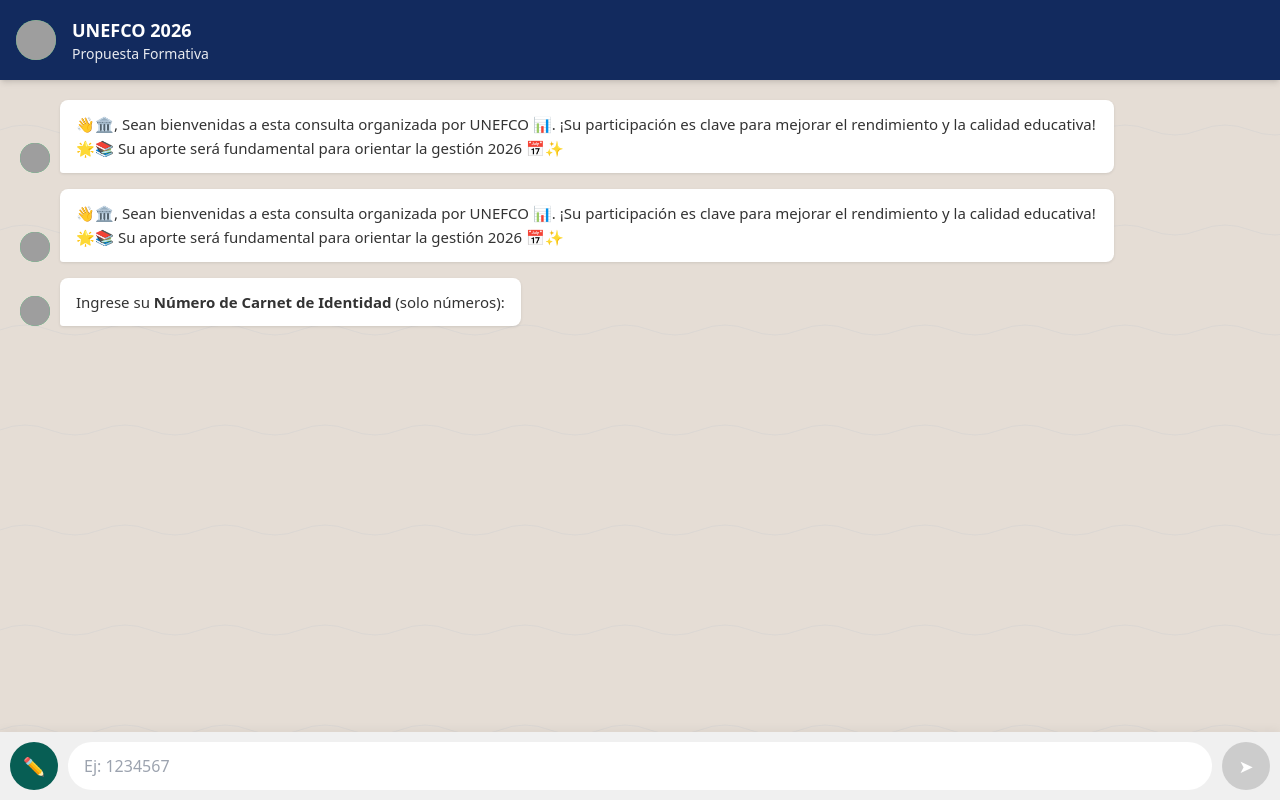
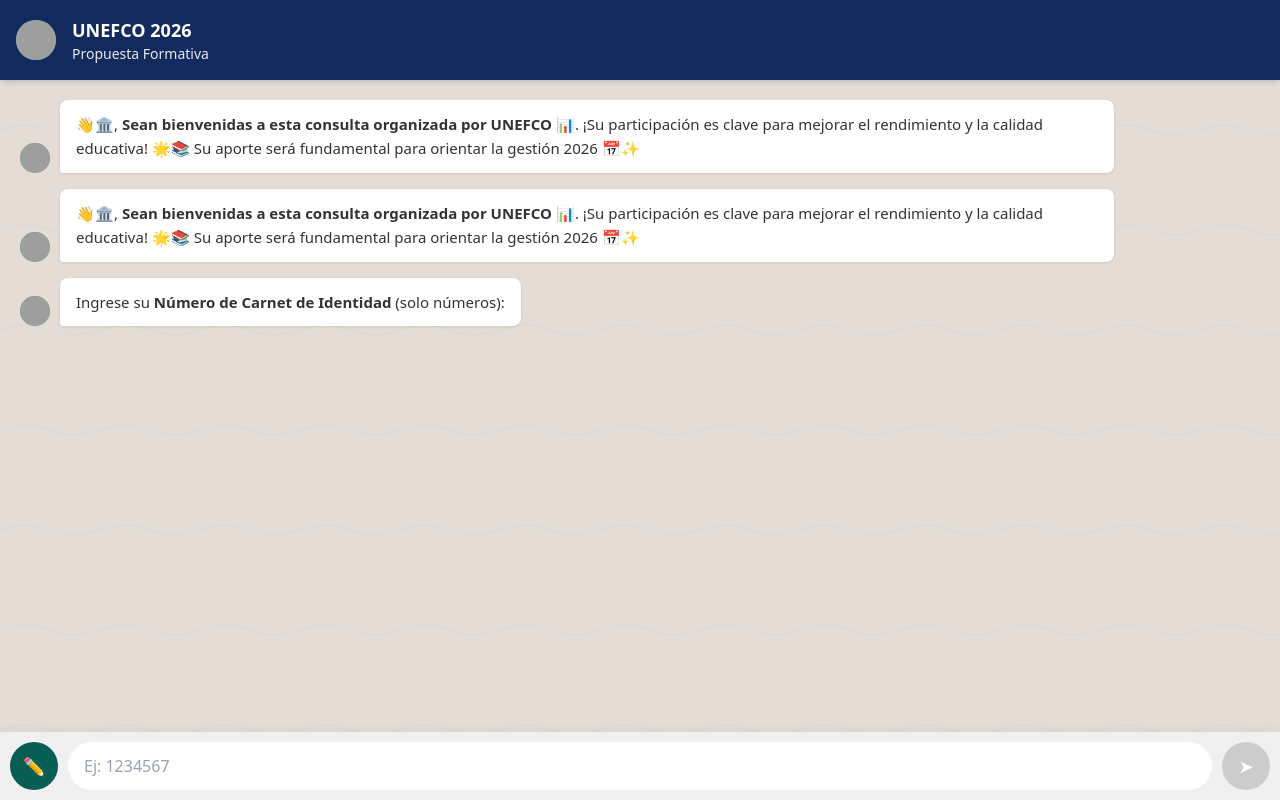
Before and after one commit to GilmarCh1010/ENCUESTAS2026, a React (Vite) app: page / in a window 1280 px wide. Built offline with nearby package versions, Linux system fonts and the light colour scheme; grey boxes are pictures that could not be loaded.

Commit message:
Update constants.ts

```diff
--- a/constants.ts
+++ b/constants.ts
@@ -4,14 +4,14 @@ export const FLOW: Step[] = [
     // --- BIENVENIDA ---
     {
         type: 'bot',
-        message: '👋🏛️, Sean bienvenidas a esta consulta organizada por UNEFCO 📊. ¡Su participación es clave para mejorar el rendimiento y la calidad educativa! 🌟📚 Su aporte será fundamental para orientar la gestión 2026 📅✨',
-        delay: 1000
+        message: '👋🏛️, *Sean bienvenidas a esta consulta organizada por UNEFCO* 📊. ¡Su participación es clave para mejorar el rendimiento y la calidad educativa! 🌟📚 Su aporte será fundamental para orientar la gestión 2026 📅✨',
+        delay: 2000
     },
 
     {
         type: 'bot',
-        message: 'Nuestro Objetivo general 🎯: Desarrollar la formación continua de maestras y maestros del Sistema Educativo Plurinacional para mejorar la calidad educativa 📈🏛️. Funciona como un brazo operativo del Ministerio de Educación, diseñando y ejecutando programas de actualización docente en diversas modalidades como conferencias 🗣️, talleres 🛠️ y ciclos formativos 🔄, con el fin de fortalecer sus capacidades 💪 y mejorar los procesos de enseñanza 📚',
-        delay: 1000
+        message: '*Nuestro Objetivo general* 🎯: Desarrollar la formación continua de maestras y maestros del Sistema Educativo Plurinacional para mejorar la calidad educativa 📈🏛️. Funciona como un brazo operativo del Ministerio de Educación, diseñando y ejecutando programas de actualización docente en diversas modalidades como conferencias 🗣️, talleres 🛠️ y ciclos formativos 🔄, con el fin de fortalecer sus capacidades 💪 y mejorar los procesos de enseñanza 📚',
+        delay: 1500
     },
 
     // --- DATOS PERSONALES ---
```
